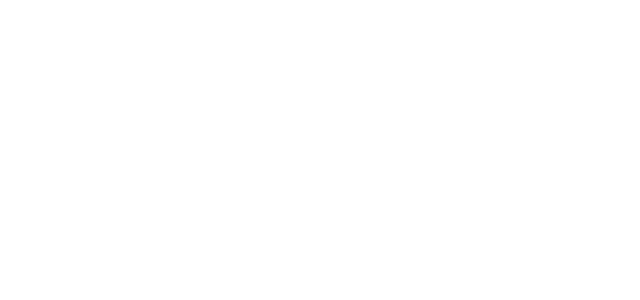
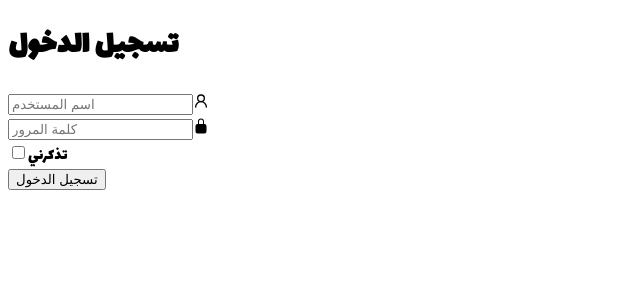
Before and after one commit to RooQaa/Inventory, a React (Create React App) app in the folder client/: page / in a window 1280 px wide. Shown: the top 300 px of the page, without its empty margins (0-640 px from the left). Built offline with nearby package versions, Linux system fonts and the light colour scheme.

Commit message:
loginComp Base

```diff
--- a/client/public/index.html
+++ b/client/public/index.html
@@ -24,7 +24,7 @@
       work correctly both with client-side routing and a non-root public URL.
       Learn how to configure a non-root public URL by running `npm run build`.
     -->
-    <title>React App</title>
+    <title>إدارة المخزون</title>
   </head>
   <body>
     <noscript>You need to enable JavaScript to run this app.</noscript>
--- a/client/src/App.js
+++ b/client/src/App.js
@@ -1,10 +1,11 @@
 import logo from './logo.svg';
 import './App.css';
+import LoginPage from './Components/LoginPage/LoginPage';
 
 function App() {
   return (
-    <div className="App">
-
+    <div>
+      <LoginPage/>
     </div>
   );
 }
--- /dev/null
+++ b/client/src/Components/LoginPage/LoginPage.jsx
@@ -0,0 +1,29 @@
+import React from 'react'
+import './LoginPage.css'
+import { LuUserRound } from "react-icons/lu";
+import { IoLockClosed } from "react-icons/io5";
+const LoginPage = () => {
+  return (
+    <div className='wrapper'>
+      <div className="form-box login">
+        <form action="">
+            <h1>تسجيل الدخول</h1>
+            <div className="input-box">
+              <input type="text" placeholder="اسم المستخدم" required/>
+              <LuUserRound className='icon'/>
+            </div>
+            <div className="input-box">
+              <input type="password" placeholder="كلمة المرور" required/>
+              <IoLockClosed className='icon' />
+            </div>
+            <div classname="remember-me">
+              <input type="checkbox" id="remember-me"/>
+              <label for="remember-me">تذكرني</label>
+            </div>
+            <button type="submit">تسجيل الدخول</button>
+        </form>
+      </div>
+    </div>
+  )
+}
+export default LoginPage
--- a/client/src/index.css
+++ b/client/src/index.css
@@ -1,13 +1,7 @@
+@import url('https://fonts.googleapis.com/css2?family=Lalezar&display=swap');
+*{
+
+}
 body {
-  margin: 0;
-  font-family: -apple-system, BlinkMacSystemFont, 'Segoe UI', 'Roboto', 'Oxygen',
-    'Ubuntu', 'Cantarell', 'Fira Sans', 'Droid Sans', 'Helvetica Neue',
-    sans-serif;
-  -webkit-font-smoothing: antialiased;
-  -moz-osx-font-smoothing: grayscale;
+  font-family: "Lalezar", system-ui;
 }
-
-code {
-  font-family: source-code-pro, Menlo, Monaco, Consolas, 'Courier New',
-    monospace;
-}
--- /dev/null
+++ b/package.json
@@ -0,0 +1,5 @@
+{
+  "dependencies": {
+    "react-icons": "^5.5.0"
+  }
+}
```
Also changed, not shown: client/src/Components/LoginPage/LoginPage.css (added), 1 other file (tests, documents, lock files or other folders).
